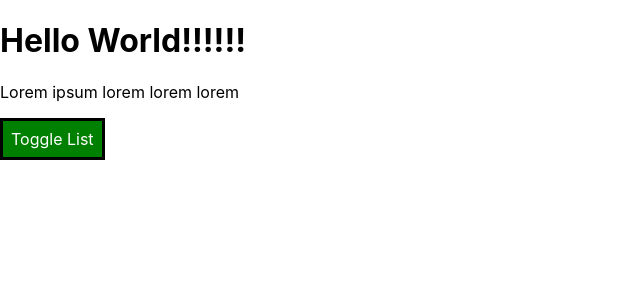
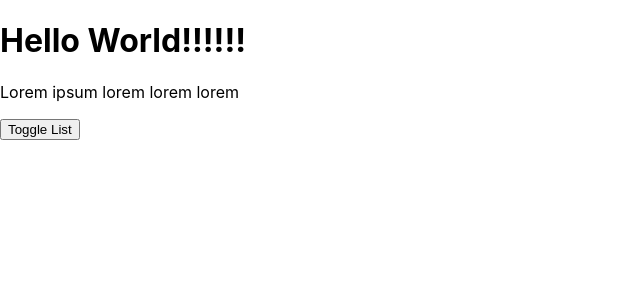
Before and after one commit to myVarEquals/reactudemytut, a React app: page / in a window 1280 px wide. Shown: the top 300 px of the page, without its empty margins (0-640 px from the left). Built offline with nearby package versions, Linux system fonts and the light colour scheme.

Commit message:
finishing cssmodules

```diff
--- a/src/App.css
+++ b/src/App.css
@@ -9,3 +9,25 @@
 .bold {
   font-weight: bold;
 }
+
+.App button {
+      background-color: green;
+      color: white;
+      font: inherit;
+      border: 3px solid black;
+      padding: 8px;
+      cursor: pointer;
+}
+
+.App button:hover {
+  background-color: lightgreen;
+  color: black;
+}
+
+.App button.red {
+  background-color: red;
+}
+
+.App button.red:hover {
+  background-color: yellow;
+}
--- a/src/App.js
+++ b/src/App.js
@@ -53,18 +53,9 @@
 
   render() {
 
-    const style = {
-      // use camelCase for properties for inline styling
-      backgroundColor: 'green', // style green to open list
-      color: 'white',
-      font: 'inherit',
-      border: '3px solid black',
-      padding: '8px',
-      cursor: 'pointer',
-    };
-
     // best practice for conditionally rendering content
     let persons = null;
+    let btnClass = null;
     if(this.state.showPersons) {
       // if true, populate persons variable, else dont
       persons = (
@@ -79,8 +70,8 @@
           }
         </div>
       )
-      // style red to close list
-      style.backgroundColor = 'red';
+
+      btnClass = myStyles.red;
 
     }
 
@@ -100,8 +91,8 @@
           <p className={classes.join(' ')} >Lorem ipsum lorem lorem lorem</p>
           {/* reference the function, do NOT call ie '()' */}
           {/* bind to this, so as to define 'this' when the function is called, NOT defined */}
-          <button
-            style={style} /* pass style obj to style attribute */
+          <button /* pass style obj to style attribute */
+            className={btnClass}
             onClick={this.togglePersonsHandler}>Toggle List</button> {/* use this keyword because App is an Object */}
           {persons}
         </div>
--- a/src/Person/Person.css
+++ b/src/Person/Person.css
@@ -6,3 +6,9 @@
     padding: 16px;
     text-align: center;
 }
+
+@media (min-width: 500px)  {
+    .Person {
+        width: 450px;
+    }
+}
```
